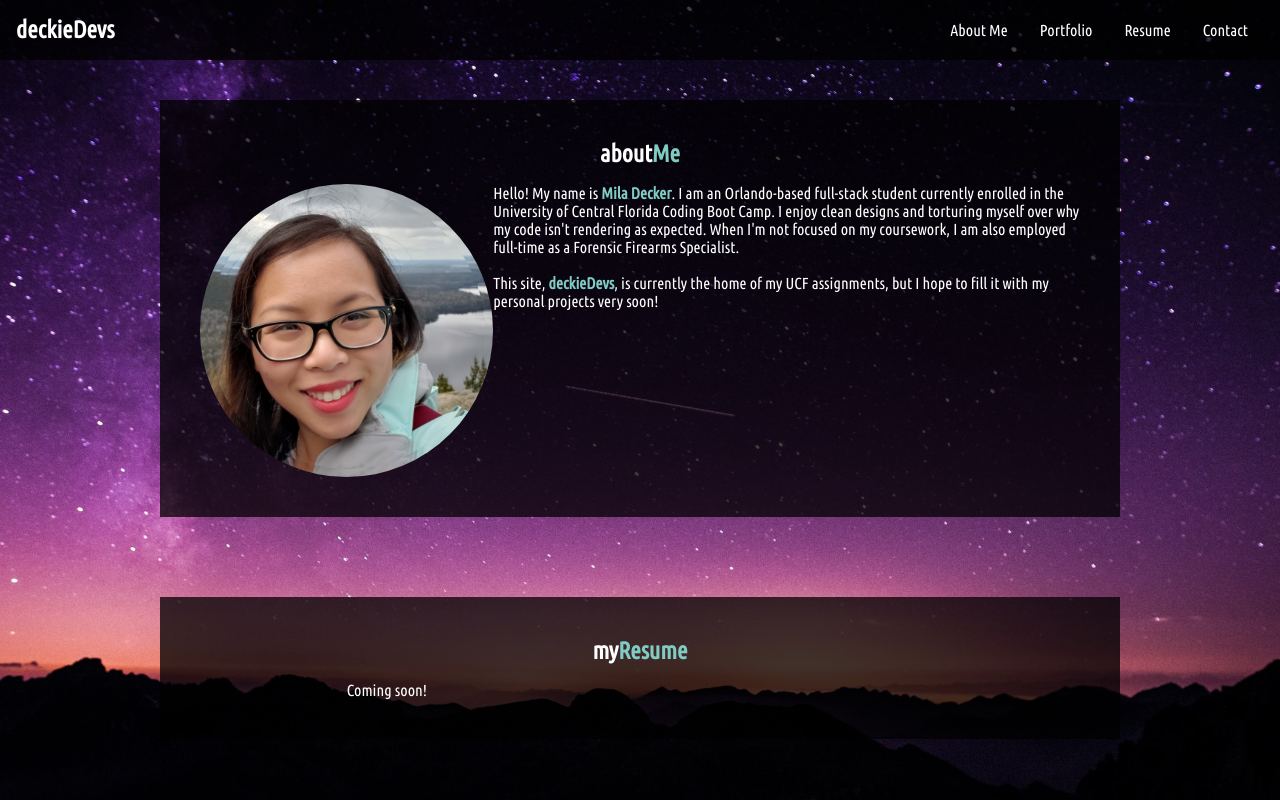
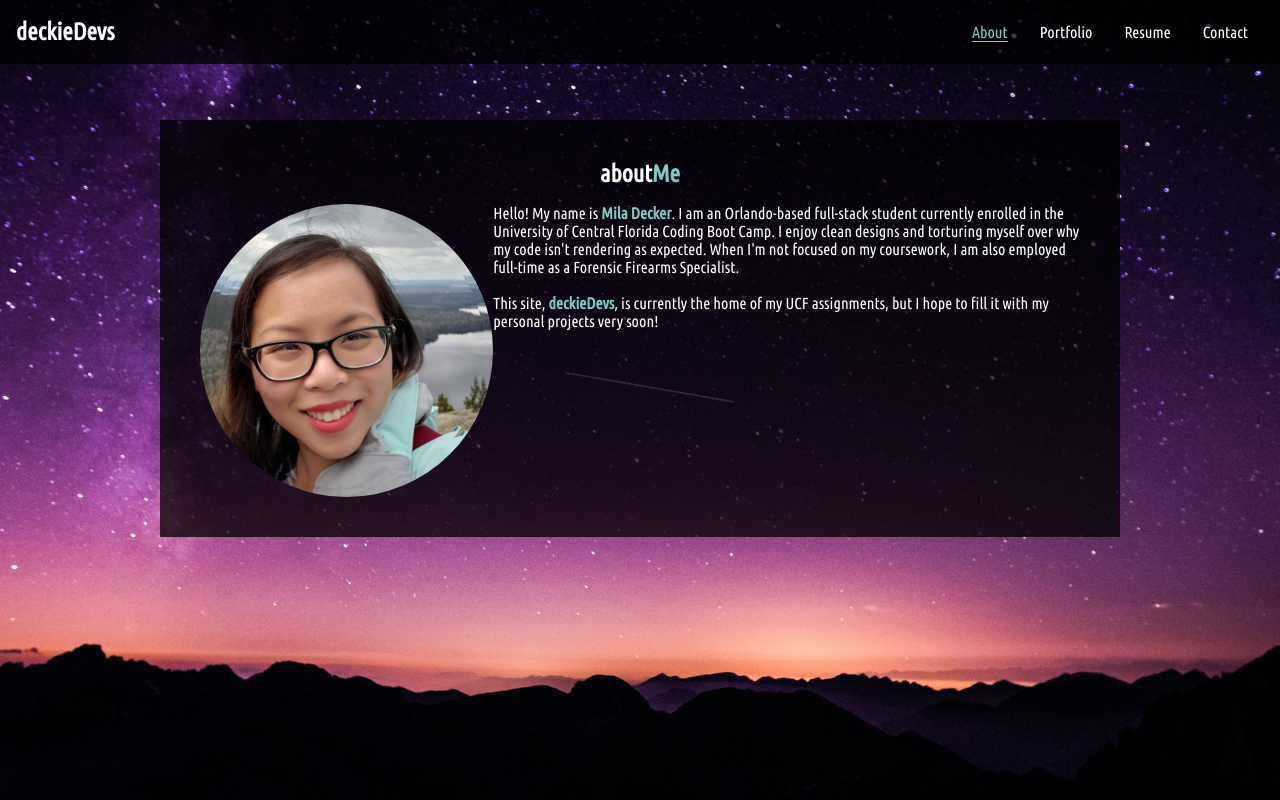
Before and after one commit to deckiedevs/deckiedevs.github.io, a React (Create React App) app: page / in a window 1280 px wide. Shown: the top 800 px of the page. Built offline with nearby package versions, Linux system fonts and the light colour scheme.

Commit message:
added conditional rendering

```diff
--- a/public/index.html
+++ b/public/index.html
@@ -8,7 +8,7 @@
         name="deckieDevs Personal Portfolio"
         content="deckieDevs Personal Portfolio"
         />
-        <title>deckieDevs Portfolio</title>
+        <title>deckieDevs</title>
         <link rel="preconnect" href="https://fonts.gstatic.com">
         <link href="https://fonts.googleapis.com/css2?family=Ubuntu+Condensed&display=swap" rel="stylesheet">
     </head>
--- a/src/App.js
+++ b/src/App.js
@@ -1,4 +1,4 @@
-import React from 'react';
+import React, { useState, useEffect } from 'react';
 import About from './components/About';
 import Contact from './components/Contact';
 import Nav from './components/Nav';
@@ -6,17 +6,35 @@ import Portfolio from './components/Portfolio';
 import Resume from './components/Resume';
 
 function App() {
+
+    // const [activePage, setActivePage] = useState(false);
+    const [pages] = useState([
+        { name : 'About' },
+        { name: 'Portfolio' },
+        { name: 'Resume' },
+        { name: 'Contact '}
+    ]);
+    const [currentPage, setCurrentPage] = useState(pages[0]);
+
+    useEffect(() => {
+        document.title = `deckieDevs :: ${currentPage.name}`
+    });
+
     return (
         <div>
-            <Nav />
+            <Nav
+                pages={pages}
+                setCurrentPage={setCurrentPage}
+                currentPage={currentPage}
+            />
             <main>
-                <About />
-                <Portfolio />
-                <Resume />
-                <Contact />
+                {currentPage.name === 'About' && <About />}
+                {currentPage.name === 'Portfolio' && <Portfolio />}
+                {currentPage.name === 'Resume' && <Resume />}
+                {currentPage.name === 'Contact' && <Contact />}
             </main>
         </div>
     );
-}
+};
 
 export default App;
--- a/src/components/About/index.js
+++ b/src/components/About/index.js
@@ -19,8 +19,8 @@ function About () {
                         xs={12}>
                         <h2 className="mb-2">about<span className="text-primary">Me</span></h2>
                     </Grid>
-                    <Grid container item xd={12} md={4}>
-                        <img className="w100 circle px-1 py-1" id="profile-pic" src={deckie} />
+                    <Grid container item xs={12} md={4}>
+                        <img className="w100 circle px-1 py-1" id="profile-pic" src={deckie} alt="Mila Decker of deckieDevs" />
                     </Grid>
                     <Grid container item xs={12} md={8}>
                         <p>
--- a/src/components/Nav/index.js
+++ b/src/components/Nav/index.js
@@ -1,40 +1,33 @@
-import React from 'react';
+import React, { useState } from 'react';
 
-function Nav() {
+function Nav(props) {
 
-    function navSelected() {
-        console.log('clicked')
-    }
+    // destructure props
+    const {
+        pages = [],
+        setCurrentPage,
+        currentPage
+    } = props;
 
     return (
         <header className="flex-row justify-space-between px-2 bg-dark">
-            <h2 className="my-2">
+            <h2 className="flex-row my-2 align-center">
                 <a href="/">
                     deckieDevs
                 </a>
             </h2>
             <nav>
                 <ul className="flex-row h100 align-center">
-                    <li className="my-2 mx-2">
-                        <span onClick={navSelected}>
-                            About Me
+                    {pages.map(page => (
+                        <li className={`my-2 mx-2 ${page.name === currentPage.name && 'navActive'}`} key={page.name}>
+                            <span onClick={() => {
+                                setCurrentPage(page)
+                            }}
+                        >
+                            {page.name}
                         </span>
-                    </li>
-                    <li className="my-2 mx-2">
-                        <span onClick={navSelected}>
-                            Portfolio
-                        </span>
-                    </li>
-                    <li className="my-2 mx-2">
-                        <span onClick={navSelected}>
-                            Resume
-                        </span>
-                    </li>
-                    <li className="my-2 mx-2">
-                        <span onClick={navSelected}>
-                            Contact
-                        </span>
-                    </li>
+                        </li>
+                    ))}
                 </ul>
             </nav>
         </header>
--- a/src/components/Portfolio/index.js
+++ b/src/components/Portfolio/index.js
@@ -2,6 +2,71 @@ import React from 'react';
 import Grid from '@material-ui/core/Grid';
 
 function Portfolio() {
+
+    const projects = [
+        {
+            link: 'https://deckiedevs.github.io/horiseon/',
+            img: './assets/images/project-1.png',
+            text: 'Horiseon, a practice in debugging and refactoring.',
+            name: 'Horiseon',
+            technologies: 'HTML/CSS'
+        }, {
+            link: 'https://deckiedevs.github.io/password-generator',
+            img: './assets/images/project-2.png',
+            text: 'Password Generator, my first assignment with JavaScript.',
+            name: 'Password Generator',
+            technologies: 'JavaScript'
+        }, {
+            link: 'https://deckiedevs.github.io/code-quiz',
+            img: './assets/images/project-3.png',
+            text: 'JavaScript Code Quiz, an interactive quiz that implements DOM manipulation.',
+            name: 'JavaScript Code Quiz',
+            technologies: 'JavaScript/HTML/CSS'
+        }, {
+            link: 'https://deckiedevs.github.io/scheduler',
+            img: './assets/images/project-4.png',
+            text: 'Work Day Scheduler, an productivity application that utilizes JQuery and Bootstrap.',
+            name: 'Work Day Scheduler',
+            technologies: 'JQuery/Bootstrap/HTML'
+        }, {
+            link: 'https://deckiedevs.github.io/weather-dashboard',
+            img: './assets/images/project-5.png',
+            text: 'Weather Dashboard, a weather application using the OpenWeather API.',
+            name: 'Weather Dashboard',
+            technologies: 'JavaScript/Bootstrap/HTML'
+        }, {
+            link: 'https://deckiedevs.github.io/whats-for-dinner',
+            img: './assets/images/project-6.png',
+            text: 'What\'s For Dinner?, my first group project.',
+            name: 'What\'s For Dinner?',
+            technologies: 'JavaScript/Materialize/HTML'
+        }, {
+            link: 'https://github.com/deckiedevs/readme-generator',
+            img: './assets/images/project-7.png',
+            text: 'README Generator, a Node.js application to generate a professional README with Inquirer.',
+            name: 'README Generator',
+            technologies: 'Node.js/Inquirer/JavaScript'
+        }, {
+            link: 'https://github.com/deckiedevs/team-profile-generator',
+            img: './assets/images/project-8.png',
+            text: 'Team Profile Generator, an application for creating a team roster using Node.js and Inquirer.',
+            name: 'Team Profile Generator',
+            technologies: 'Node.js/Jest/Inquirer'
+        }, {
+            link: 'https://deckiedevs-note-taker.herokuapp.com',
+            img: './assets/images/project-9.png',
+            text: 'Note Taker, an Express.js application for taking notes',
+            name: 'Note Taker',
+            technologies: 'Node.js/Express.js/JavaScript'
+        }, {
+            link: 'https://dd-special.herokuapp.com/',
+            img: './assets/images/project-10.png',
+            text: 'Something Special, a second-hand event decor marketplace created with MySQL and Handlebars',
+            name: 'Something Special',
+            technologies: 'Node.js/Express.js/MySQL/Handlebars'
+        }
+    ]
+
     return (
         <section className="flex-row justify-center">
             <Grid
@@ -16,13 +81,10 @@ function Portfolio() {
                         item
                         justify="center"
                         xs={12}>
-                        <h2 className="mb-2">my<span className="text-primary">Resume</span></h2>
+                        <h2 className="mb-2">about<span className="text-primary">Me</span></h2>
                     </Grid>
-
-                    <Grid container item xs={12} md={8}>
-                        <p>
+                    <Grid container item xs={12}>
                         Coming soon!
-                        </p>
                     </Grid>
             </Grid>
         </section>
--- a/src/index.css
+++ b/src/index.css
@@ -149,6 +149,13 @@ body {
 }
 
 /* navbar styles */
+header {
+    position: fixed;
+    width: 100%;
+    height: 4rem;
+    z-index: 100;
+}
+
 header h2 a {
     text-decoration: none;
     color: white
@@ -159,6 +166,18 @@ nav li{
     list-style: none;
 }
 
+.navActive {
+    color: var(--primary);
+    border-bottom: 1px solid var(--primary);
+}
+
+/* main styles */
+main {
+    top: 5rem;
+    position: absolute;
+    overflow-y: hidden;
+}
+
 #profile-pic {
     background: url(./assets/images/deckie.jpg);
     background-repeat: no-repeat;
```
